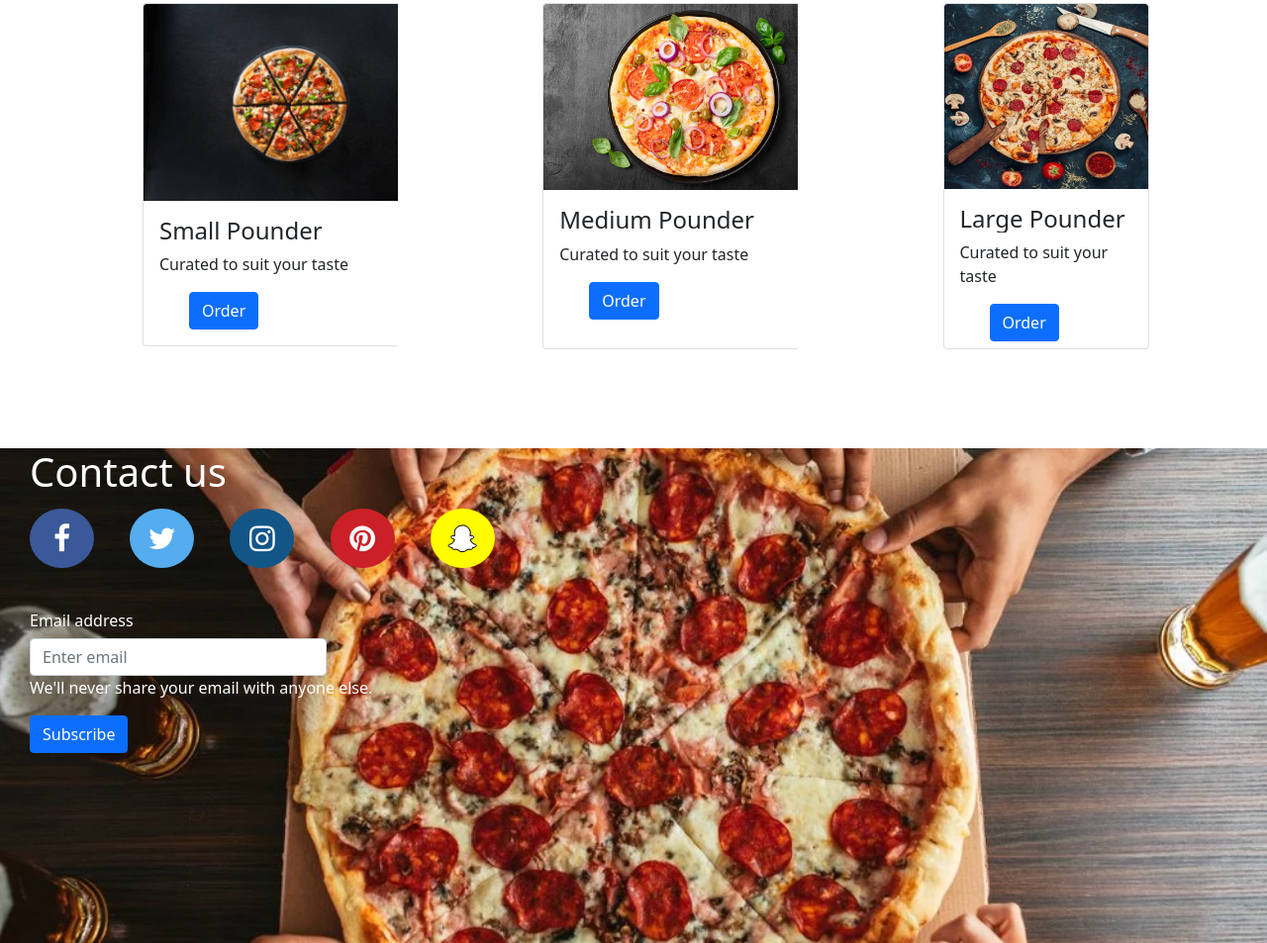
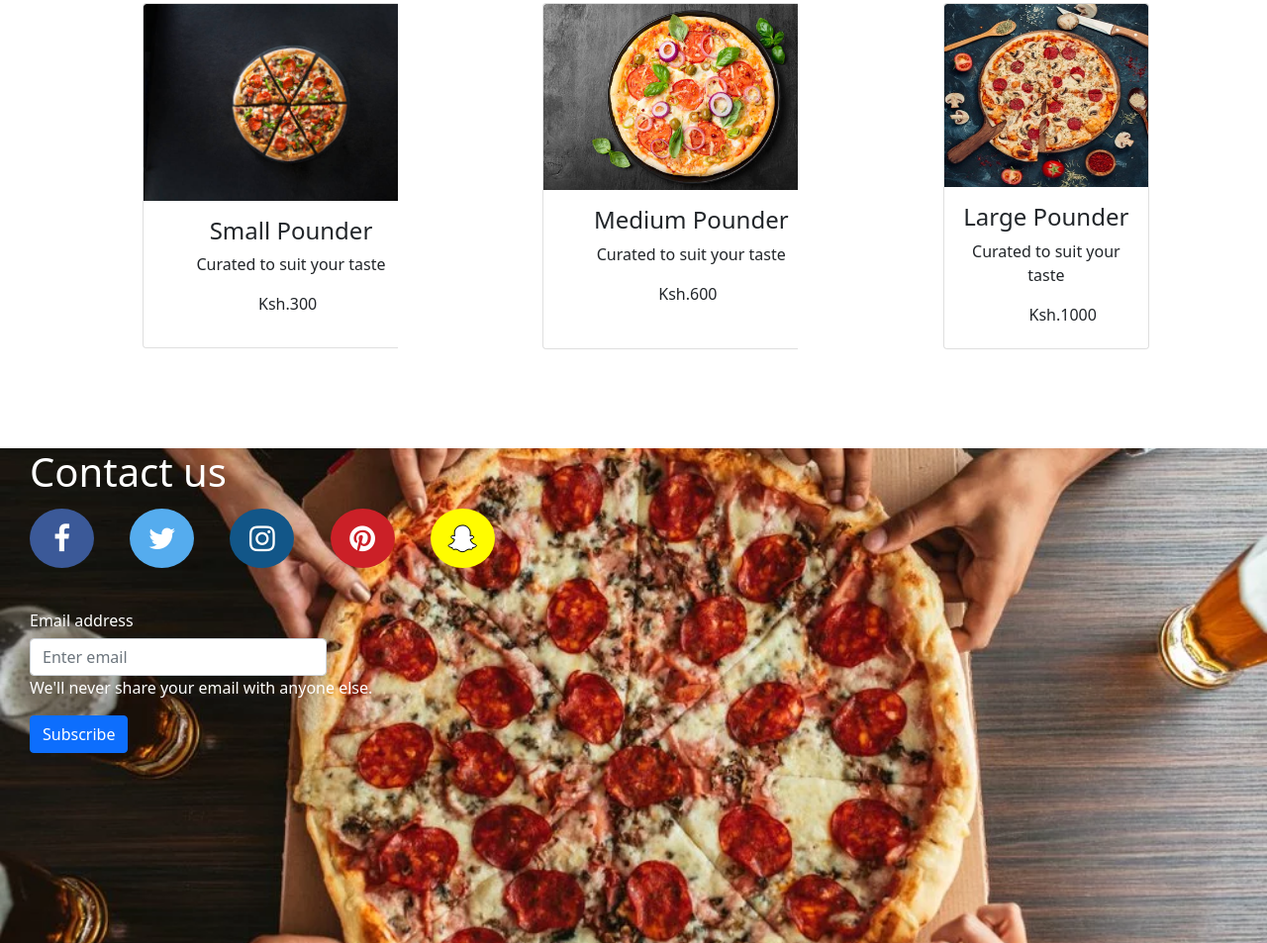
Before and after one commit to paulmunyao/Pizza-Palace, a plain HTML site: page index.html in a window 1280 px wide. Shown: the part 903-1856 px from the top of the page at 99% size. Drawn offline with nearby package versions, Linux system fonts and the light colour scheme; a script that the page names is missing.

Commit message:
HTML and CSS modification

```diff
--- a/index.html
+++ b/index.html
@@ -40,9 +40,10 @@
                 <div class="card" style="width:300px">
                     <img class="card-img-top" src="images/pizza1.jpg" alt="Card image" style="width:100%">
                     <div class="card-body">
-                        <h4 class="card-title">Small Pounder</h4>
-                        <p class="card-text">Curated to suit your taste</p>
-                        <a class="btn btn-primary">Order</a>
+                        <h4 class="card-title text-center">Small Pounder</h4>
+                        <p class="card-text text-center">Curated to suit your taste</p>
+                        <p style="margin-left: 100px;">Ksh.300</p>
+                        <!-- <a class="btn btn-primary">Order</a> -->
                     </div>
                 </div>
             </div>
@@ -50,9 +51,10 @@
                 <div class="card" style="height:350px;width:300px">
                     <img class="card-img-top" src="images/pizza2.jpeg" alt="Card image" style="width:100%">
                     <div class="card-body">
-                        <h4 class="card-title">Medium Pounder</h4>
-                        <p class="card-text">Curated to suit your taste</p>
-                        <a class="btn btn-primary">Order</a>
+                        <h4 class="card-title text-center">Medium Pounder</h4>
+                        <p class="card-text text-center">Curated to suit your taste</p>
+                        <p style="margin-left: 100px;">Ksh.600</p>
+                        <!-- <a class="btn btn-primary text-center" href="#">Order</a> -->
                     </div>
                 </div>
             </div>
@@ -60,16 +62,16 @@
                 <div class="card" style="height:350px;width:85%">
                     <img class="card-img-top" src="images/pizza3.jpg" alt="Card image" style="height:200px; width:100%">
                     <div class="card-body">
-                        <h4 class="card-title">Large Pounder</h4>
-                        <p class="card-text">Curated to suit your taste</p>
-                        <a class="btn btn-primary">Order</a>
+                        <h4 class="card-title text-center">Large Pounder</h4>
+                        <p class="card-text text-center">Curated to suit your taste</p>
+                        <p style="margin-left: 70px;">Ksh.1000</p>
+                        <!-- <a class="btn btn-primary">Order</a> -->
                     </div>
                 </div>
             </div>
 
         </div>
     </div>
-    <!-- <div class="container gx-5 text-dark mt-5"> -->
     <div class="back-image">
         <div class="contact">
             <h1>Contact us</h1>
```
Lines whose indentation alone changed are shown as unchanged.
